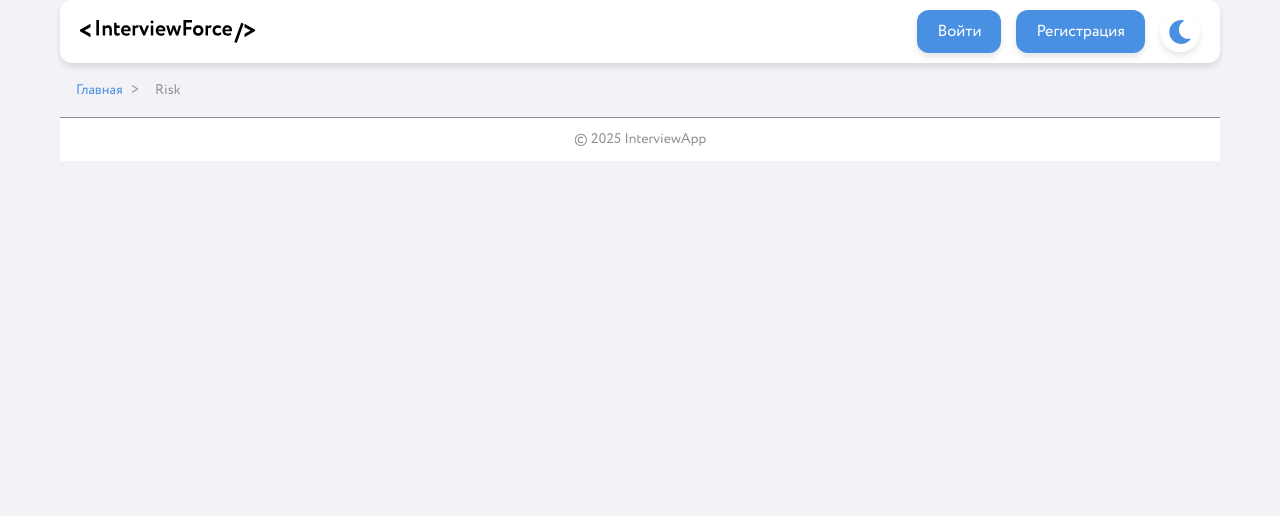
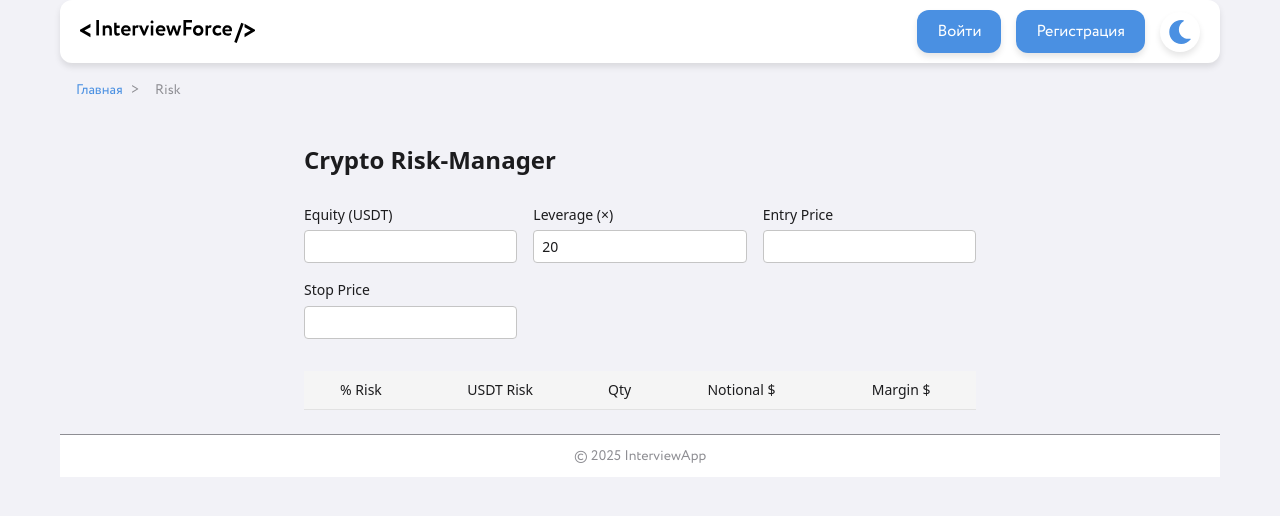
Before and after one commit to krepyshev/interview-app, a React (Vite) app: page /risk in a window 1280 px wide. Shown: the top 516 px of the page. Built offline with nearby package versions, Linux system fonts and the light colour scheme.

Commit message:
add test rm

```diff
--- /dev/null
+++ b/src/pages/RiskManager/RiskManager.module.scss
@@ -0,0 +1,55 @@
+.wrapper {
+  max-width: 720px;
+  margin: 0 auto;
+  padding: 24px;
+  font-family: system-ui, Arial, sans-serif;
+}
+
+.title {
+  font-size: 24px;
+  font-weight: 600;
+  margin-bottom: 24px;
+}
+
+.grid {
+  display: grid;
+  grid-template-columns: repeat(auto-fit, minmax(200px, 1fr));
+  gap: 16px;
+  margin-bottom: 32px;
+}
+
+.field {
+  display: flex;
+  flex-direction: column;
+  font-size: 14px;
+
+  input {
+    margin-top: 4px;
+    padding: 6px 8px;
+    font-size: 14px;
+    border: 1px solid #c5c5c5;
+    border-radius: 4px;
+  }
+}
+
+.tableWrap {
+  overflow-x: auto;
+}
+
+.table {
+  width: 100%;
+  border-collapse: collapse;
+  font-size: 14px;
+
+  th,
+  td {
+    padding: 8px 6px;
+    text-align: center;
+    border-bottom: 1px solid #e2e2e2;
+  }
+
+  th {
+    background: #f5f5f5;
+    font-weight: 500;
+  }
+}
--- /dev/null
+++ b/src/pages/RiskManager/RiskManager.tsx
@@ -0,0 +1,97 @@
+import { useState, useMemo } from "react";
+import styles from "./RiskManager.module.scss";
+
+const percentSteps = [1, 2, 3, 4, 5, 6, 7, 8, 9, 10];
+
+export default function RiskManager() {
+  /* -------- inputs -------- */
+  const [equity, setEquity] = useState(0);
+  const [entry, setEntry] = useState(0);
+  const [stop, setStop] = useState(0);
+  const [lev, setLev] = useState(20);
+
+  /* -------- calculations -------- */
+  const delta = Math.abs(entry - stop);
+
+  const rows = useMemo(() => {
+    if (!equity || !delta) return [];
+    return percentSteps.map((pct) => {
+      const riskUSDT = +((equity * pct) / 100).toFixed(2);
+      const qty = +(riskUSDT / delta).toFixed(2);
+      const notional = +(qty * entry).toFixed(2);
+      const marginReq = +(notional / lev).toFixed(2);
+      return { pct, riskUSDT, qty, notional, marginReq };
+    });
+  }, [equity, entry, lev, delta]);
+
+  /* -------- UI -------- */
+  return (
+    <div className={styles.wrapper}>
+      <h1 className={styles.title}>Crypto&nbsp;Risk-Manager</h1>
+
+      <div className={styles.grid}>
+        <label className={styles.field}>
+          Equity&nbsp;(USDT)
+          <input
+            type="number"
+            value={equity || ""}
+            onChange={(e) => setEquity(+e.target.value)}
+          />
+        </label>
+
+        <label className={styles.field}>
+          Leverage&nbsp;(×)
+          <input
+            type="number"
+            min={1}
+            value={lev}
+            onChange={(e) => setLev(+e.target.value)}
+          />
+        </label>
+
+        <label className={styles.field}>
+          Entry&nbsp;Price
+          <input
+            type="number"
+            value={entry || ""}
+            onChange={(e) => setEntry(+e.target.value)}
+          />
+        </label>
+
+        <label className={styles.field}>
+          Stop&nbsp;Price
+          <input
+            type="number"
+            value={stop || ""}
+            onChange={(e) => setStop(+e.target.value)}
+          />
+        </label>
+      </div>
+
+      <div className={styles.tableWrap}>
+        <table className={styles.table}>
+          <thead>
+            <tr>
+              <th>% Risk</th>
+              <th>USDT&nbsp;Risk</th>
+              <th>Qty</th>
+              <th>Notional&nbsp;$</th>
+              <th>Margin&nbsp;$</th>
+            </tr>
+          </thead>
+          <tbody>
+            {rows.map((r) => (
+              <tr key={r.pct}>
+                <td>{r.pct}%</td>
+                <td>{r.riskUSDT}</td>
+                <td>{r.qty}</td>
+                <td>{r.notional}</td>
+                <td>{r.marginReq}</td>
+              </tr>
+            ))}
+          </tbody>
+        </table>
+      </div>
+    </div>
+  );
+}
--- a/src/routes/routes.ts
+++ b/src/routes/routes.ts
@@ -6,6 +6,8 @@ const QuestionPage = lazy(() => import("../pages/QuestionPage/QuestionPage"));
 const Login = lazy(() => import("../pages/Login/Login"));
 const Admin = lazy(() => import("../pages/Admin/Admin"));
 const Register = lazy(() => import("../pages/Register/Register"));
+
+const RiskManager = lazy(() => import("../pages/RiskManager/RiskManager"));
 
 export type Route = {
   path: string;
@@ -34,4 +36,5 @@ export const routes: Route[] = [
     private: true,
     role: "admin",
   },
+  { path: "/risk", component: RiskManager },
 ];
```
